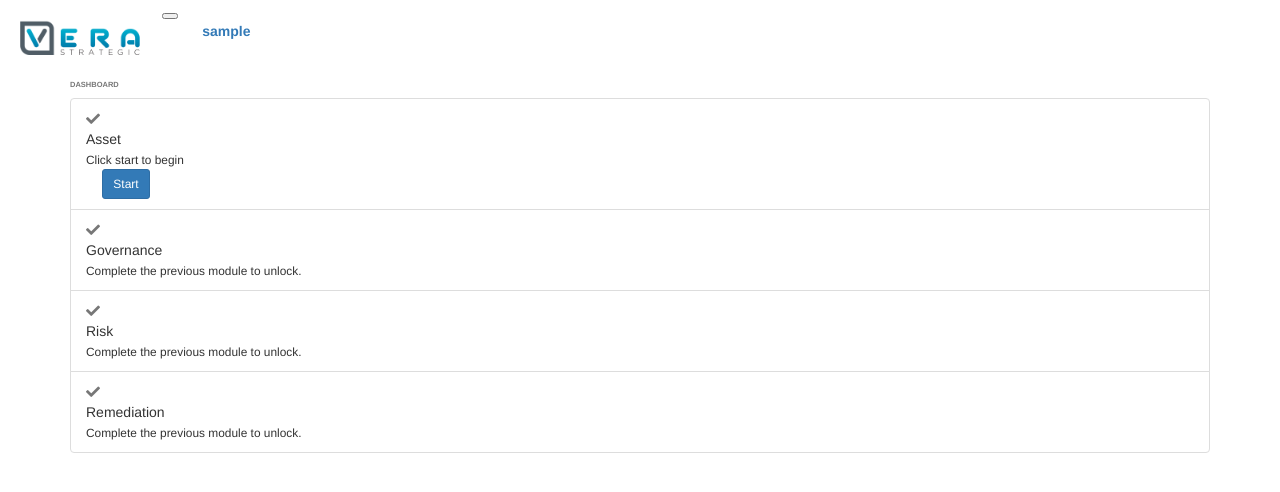
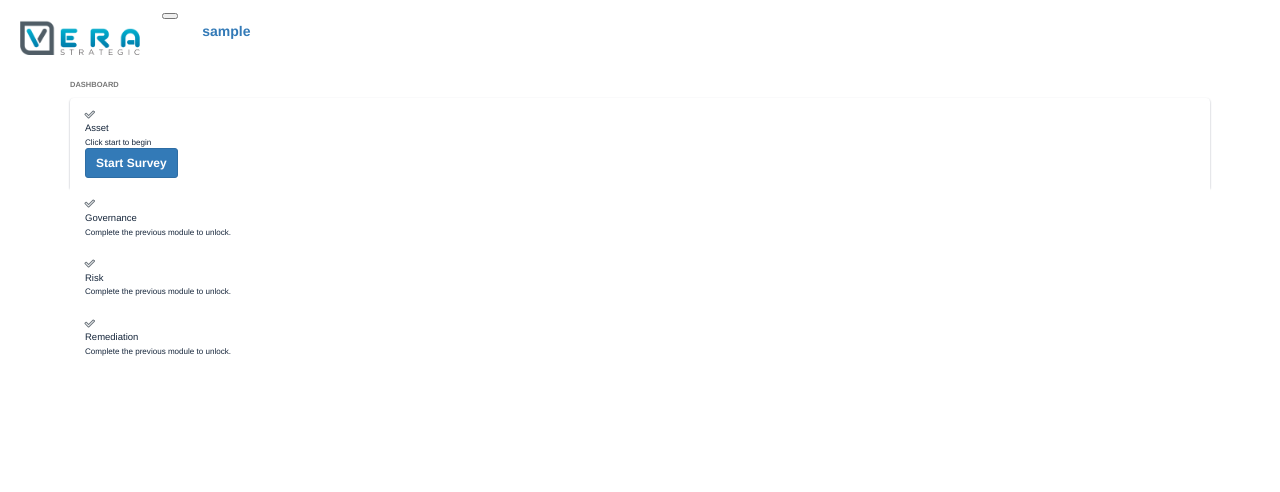
Before and after one commit to djagellon/flask-alchemy-survey, a Flask app: page / in a window 1280 px wide. Shown: the top 492 px of the page. Run offline with Flask 2, Linux system fonts and the light colour scheme; the visitor is signed in with stand-in values (Sample User, id 1); data comes from the database, SQL or seed files in the repository; data that the repository does not hold is empty; some libraries are stand-ins or nearby versions.

Commit message:
style tweaks

```diff
--- a/app/collect/templates/survey.html
+++ b/app/collect/templates/survey.html
@@ -56,7 +56,7 @@
           {% endfor %}
         </div>
         <div class="card-footer text-right text-muted">
-          <input class="continue btn btn-default pull-right" type="submit" value="Continue">
+          <input class="continue btn btn-primary pull-right" type="submit" value="Continue">
         </div>
       </form>
   {% endif %}
--- a/app/main/templates/dashboard.html
+++ b/app/main/templates/dashboard.html
@@ -19,12 +19,12 @@
 {% set prev_completed = (prev and prev.completed) %}
 
     {% if data.completed %}
-    <li class="list-group-item my-1 p-1">
+    <li class="list-group-item my-1 p-2 completed">
         <div class="d-flex">
-            <i class="align-self-center m-3 fas fa-check text-success"></i>
+            <i class="align-self-center m-2 fas fa-check text-success"></i>
 
             <div class="flex-grow-1 w-100">
-                <div class="font-weight-bold">
+                <div>
                 {{ module.capitalize() }}
                 </div>
                 <small>
@@ -45,12 +45,12 @@
     </li>
 
     {% elif prev_completed or module == 'asset' %}
-    <li class="list-group-item my-1 p-1">
+    <li class="list-group-item my-1 p-2 dashboard-active">
         <div class="d-flex">
-            <i class="align-self-center m-3 fas fa-check text-muted"></i>
+            <i class="align-self-center m-2 fas fa-check"></i>
 
             <div class="flex-grow-1 w-100">
-                <div class="font-weight-bold">
+                <div>
                     {{ module.capitalize() }}
                 </div>
 
@@ -65,18 +65,18 @@
 
             <div class="dashboard-action flex-shrink-1 text-center align-self-center">
                 {% if not data.completed and data.started %}
-                    <a type="button" class="btn btn-primary btn-sm" href="{{ url_for('survey.collect', module=module)}}">Continue</a>
+                    <a type="button" class="btn btn-success btn-sm text-dark" href="{{ url_for('survey.collect', module=module)}}">Continue</a>
                 {% else %}
-                    <a type="button" class="btn btn-primary btn-sm" href="{{ url_for('survey.start', module=module)}}">Start</a>
+                    <a type="button" class="btn btn-primary btn-sm rounded" href="{{ url_for('survey.start', module=module)}}">Start Survey</a>
                 {% endif %}
             </div>
         </div>
     </li>
 
     {% else %}
-    <li class="list-group-item bg-light my-1 p-1">
+    <li class="list-group-item bg-light my-1 p-2">
         <div class="d-flex">
-            <i class="align-self-center m-3 fas fa-check text-muted"></i>
+            <i class="align-self-center m-2 fas fa-check"></i>
 
             <div class="flex-grow-1 w-100">
                 <div class="font-weight-bold">
@@ -94,7 +94,7 @@
 
 {% block content %}
 
-    <ul class="list-group">
+    <ul class="list-group dashboard-list">
         {% for module in data %}
             {{ dashboard_data(module, loop.previtem) }}
         {% endfor %}
--- a/app/static/styles.css
+++ b/app/static/styles.css
@@ -24,10 +24,36 @@ ul {
   color: #ffffff;
 }
 
+/* Dashboard */
 
-/* Dashboard */
+.dashboard-active {
+  box-shadow: 0 1px 2px 0 rgba(22, 38, 59, 0.4);
+  background-color: #ffffff;
+}
+
+.dashboard-list li:not(.completed) {
+  border: none;
+}
+
+.dashboard-list li:not(.completed) .fa-check {
+  color: transparent;
+  -webkit-text-stroke-width: 1px;
+  -webkit-text-stroke-color: #6c757d;
+}
+
+.dashboard-list div {
+  font-weight: 500;
+  font-size: .95rem;
+  color: #16263b;
+}
+
 .dashboard-action {
   width: 8rem;
+}
+
+.dashboard-action a {
+  font-weight: 600;
+  -webkit-appearance: initial;
 }
 
 .score-A {
@@ -53,7 +79,7 @@ ul {
 /* Report */
 
 .show-link {
-  font-size: 14px;
+  font-size: 13px;
   font-weight: bold;
   color: #0073a3;
 }
```
Also changed, not shown: app/report/templates/reports.html (+9 -7 lines).
